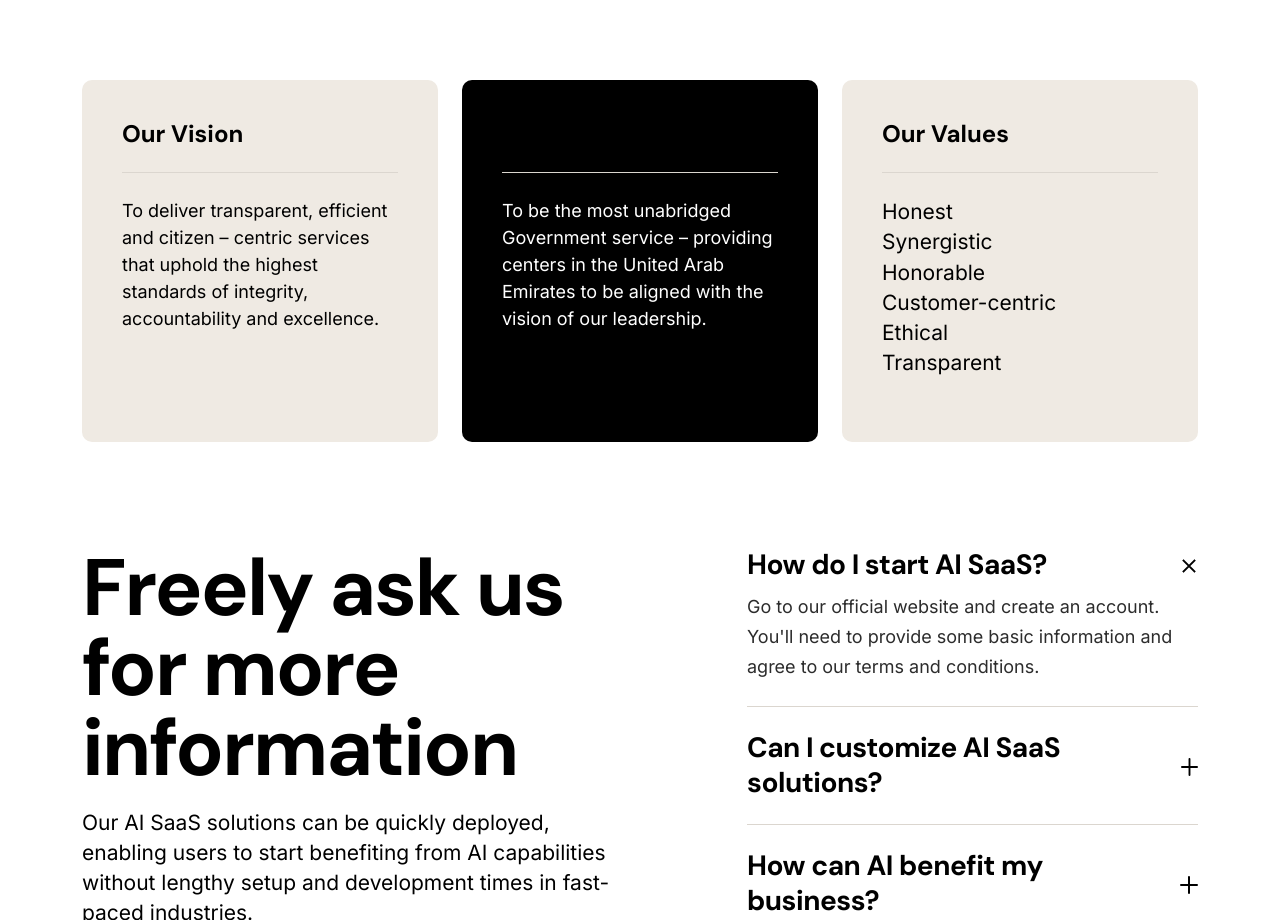
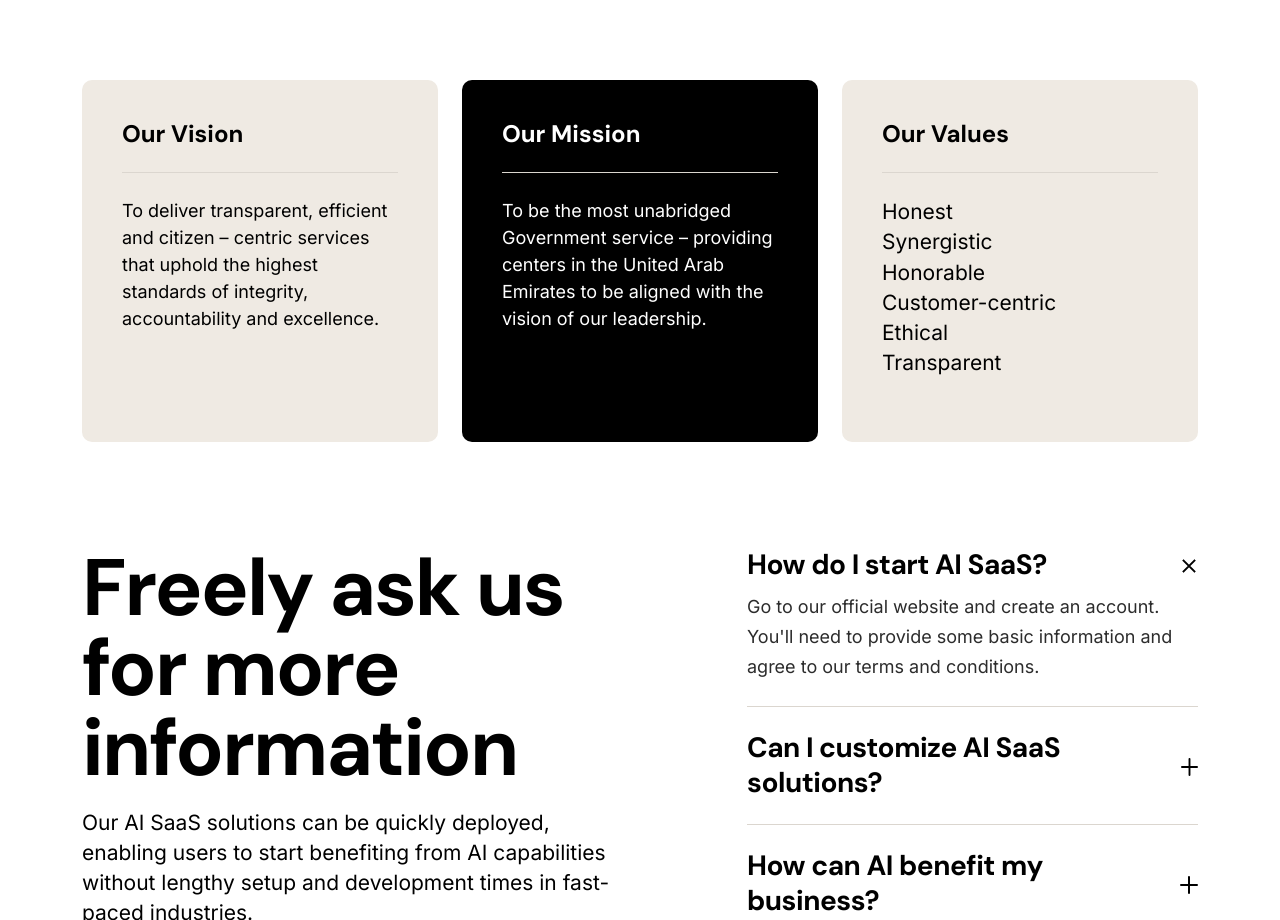
Before and after one commit to roshanzamil/al_garhoud_center, a Next.js app: page / in a window 1280 px wide. Shown: the part 5400-6320 px from the top of the page. Built offline with nearby package versions, Linux system fonts and the light colour scheme; a web font is replaced by a local one.

Commit message:
that worked. Our Mission text is black making it invisible

```diff
--- a/src/app/globals.css
+++ b/src/app/globals.css
@@ -78,6 +78,12 @@
   height: 100%;
 }
 
+.azzle-pricing-wrap.active h4,
+.azzle-pricing-wrap.active p {
+  color: white;
+}
+
+
 @media (min-width: 768px) {
   .card-grid-container {
     grid-template-columns: repeat(2, 1fr);
```
